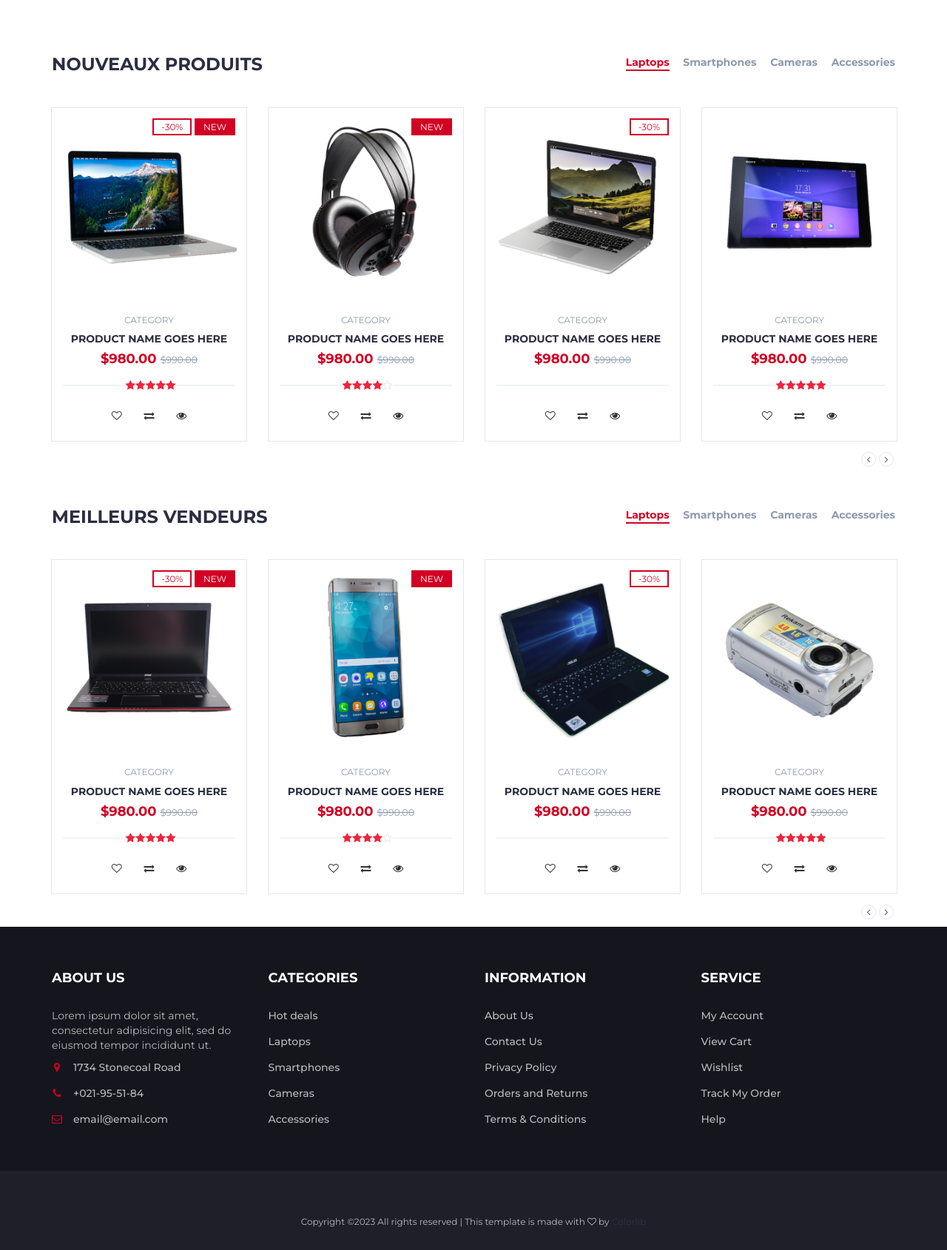
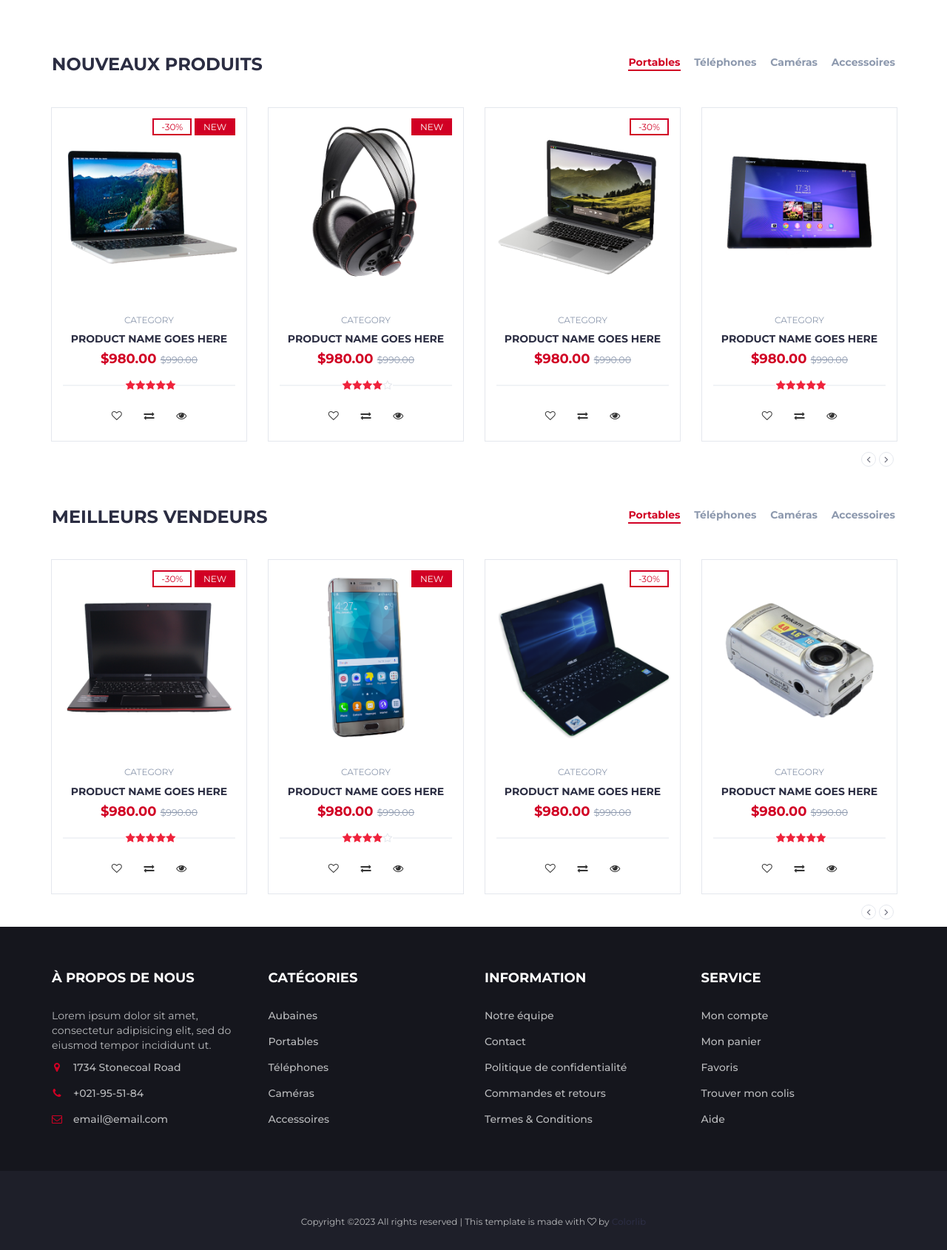
Before and after one commit to Shoyur/WebBoutique, a PHP site: page / in a window 1280 px wide. Shown: the part 653-2343 px from the top of the page at 74% size. Run offline with PHP 8.4, Linux system fonts and the light colour scheme.

Commit message:
traduction

```diff
--- a/Site/index.php
+++ b/Site/index.php
@@ -179,12 +179,12 @@
 							<div class="header-search">
 								<form>
 									<select class="input-select">
-										<option value="0">All Categories</option>
-										<option value="1">Category 01</option>
-										<option value="1">Category 02</option>
+										<option value="0">>Catégories</option>
+										<option value="1">Categorie 01</option>
+										<option value="1">Categorie 02</option>
 									</select>
 									<input class="input" placeholder="Search here">
-									<button class="search-btn">Search</button>
+									<button class="search-btn">Rechercher</button>
 								</form>
 							</div>
 						</div>
@@ -197,7 +197,7 @@
 								<div>
 									<a href="#">
 										<i class="fa fa-heart-o"></i>
-										<span>Your Wishlist</span>
+										<span>Favoris</span>
 										<div class="qty">2</div>
 									</a>
 								</div>
@@ -207,7 +207,7 @@
 								<div class="dropdown">
 									<a class="dropdown-toggle" data-toggle="dropdown" aria-expanded="true">
 										<i class="fa fa-shopping-cart"></i>
-										<span>Your Cart</span>
+										<span>Mon Panier</span>
 										<div class="qty">3</div>
 									</a>
 									<div class="cart-dropdown">
@@ -274,13 +274,13 @@
 				<div id="responsive-nav">
 					<!-- NAV -->
 					<ul class="main-nav nav navbar-nav">
-						<li class="active"><a href="#">Home</a></li>
-						<li><a href="#">Hot Deals</a></li>
-						<li><a href="#">Categories</a></li>
-						<li><a href="#">Laptops</a></li>
-						<li><a href="#">Smartphones</a></li>
-						<li><a href="#">Cameras</a></li>
-						<li><a href="#">Accessories</a></li>
+						<li class="active"><a href="#">Accueil</a></li>
+						<li><a href="#">Aubaines</a></li>
+						<li><a href="#">Catégories</a></li>
+						<li><a href="#">Portables</a></li>
+						<li><a href="#">Téléphone</a></li>
+						<li><a href="#">Caméras</a></li>
+						<li><a href="#">Accessoires</a></li>
 					</ul>
 					<!-- /NAV -->
 				</div>
@@ -302,31 +302,31 @@
 								<li>
 									<div>
 										<h3>02</h3>
-										<span>Days</span>
+										<span>Jours</span>
 									</div>
 								</li>
 								<li>
 									<div>
 										<h3>10</h3>
-										<span>Hours</span>
+										<span>Heures</span>
 									</div>
 								</li>
 								<li>
 									<div>
 										<h3>34</h3>
-										<span>Mins</span>
+										<span>Minutes</span>
 									</div>
 								</li>
 								<li>
 									<div>
 										<h3>60</h3>
-										<span>Secs</span>
+										<span>Secondes</span>
 									</div>
 								</li>
 							</ul>
-							<h2 class="text-uppercase">hot deal this week</h2>
-							<p>New Collection Up to 50% OFF</p>
-							<a class="primary-btn cta-btn" href="#">Shop now</a>
+							<h2 class="text-uppercase">Aubaine de la semaine</h2>
+							<p>Jusqu'à 50% de rabais</p>
+							<a class="primary-btn cta-btn" href="#">Magasinez Maintenant</a>
 						</div>
 					</div>
 				</div>
@@ -350,10 +350,10 @@
 							<h3 class="title">Nouveaux Produits</h3>
 							<div class="section-nav">
 								<ul class="section-tab-nav tab-nav">
-									<li class="active"><a data-toggle="tab" href="#tab1">Laptops</a></li>
-									<li><a data-toggle="tab" href="#tab1">Smartphones</a></li>
-									<li><a data-toggle="tab" href="#tab1">Cameras</a></li>
-									<li><a data-toggle="tab" href="#tab1">Accessories</a></li>
+									<li class="active"><a data-toggle="tab" href="#tab1">Portables</a></li>
+									<li><a data-toggle="tab" href="#tab1">Téléphones</a></li>
+									<li><a data-toggle="tab" href="#tab1">Caméras</a></li>
+									<li><a data-toggle="tab" href="#tab1">Accessoires</a></li>
 								</ul>
 							</div>
 						</div>
@@ -540,10 +540,10 @@
 							<h3 class="title">Meilleurs Vendeurs</h3>
 							<div class="section-nav">
 								<ul class="section-tab-nav tab-nav">
-									<li class="active"><a data-toggle="tab" href="#tab2">Laptops</a></li>
-									<li><a data-toggle="tab" href="#tab2">Smartphones</a></li>
-									<li><a data-toggle="tab" href="#tab2">Cameras</a></li>
-									<li><a data-toggle="tab" href="#tab2">Accessories</a></li>
+									<li class="active"><a data-toggle="tab" href="#tab2">Portables</a></li>
+									<li><a data-toggle="tab" href="#tab2">Téléphones</a></li>
+									<li><a data-toggle="tab" href="#tab2">Caméras</a></li>
+									<li><a data-toggle="tab" href="#tab2">Accessoires</a></li>
 								</ul>
 							</div>
 						</div>
@@ -727,7 +727,7 @@
 					<div class="row">
 						<div class="col-md-3 col-xs-6">
 							<div class="footer">
-								<h3 class="footer-title">About Us</h3>
+								<h3 class="footer-title">À propos de nous</h3>
 								<p>Lorem ipsum dolor sit amet, consectetur adipisicing elit, sed do eiusmod tempor incididunt ut.</p>
 								<ul class="footer-links">
 									<li><a href="#"><i class="fa fa-map-marker"></i>1734 Stonecoal Road</a></li>
@@ -739,13 +739,13 @@
 
 						<div class="col-md-3 col-xs-6">
 							<div class="footer">
-								<h3 class="footer-title">Categories</h3>
+								<h3 class="footer-title">Catégories</h3>
 								<ul class="footer-links">
-									<li><a href="#">Hot deals</a></li>
-									<li><a href="#">Laptops</a></li>
-									<li><a href="#">Smartphones</a></li>
-									<li><a href="#">Cameras</a></li>
-									<li><a href="#">Accessories</a></li>
+									<li><a href="#">Aubaines</a></li>
+									<li><a href="#">Portables</a></li>
+									<li><a href="#">Téléphones</a></li>
+									<li><a href="#">Caméras</a></li>
+									<li><a href="#">Accessoires</a></li>
 								</ul>
 							</div>
 						</div>
@@ -756,11 +756,11 @@
 							<div class="footer">
 								<h3 class="footer-title">Information</h3>
 								<ul class="footer-links">
-									<li><a href="#">About Us</a></li>
-									<li><a href="#">Contact Us</a></li>
-									<li><a href="#">Privacy Policy</a></li>
-									<li><a href="#">Orders and Returns</a></li>
-									<li><a href="#">Terms & Conditions</a></li>
+									<li><a href="#">Notre équipe</a></li>
+									<li><a href="#">Contact</a></li>
+									<li><a href="#">Politique de confidentialité</a></li>
+									<li><a href="#">Commandes et retours</a></li>
+									<li><a href="#">Termes & Conditions</a></li>
 								</ul>
 							</div>
 						</div>
@@ -769,11 +769,11 @@
 							<div class="footer">
 								<h3 class="footer-title">Service</h3>
 								<ul class="footer-links">
-									<li><a href="#">My Account</a></li>
-									<li><a href="#">View Cart</a></li>
-									<li><a href="#">Wishlist</a></li>
-									<li><a href="#">Track My Order</a></li>
-									<li><a href="#">Help</a></li>
+									<li><a href="#">Mon compte</a></li>
+									<li><a href="#">Mon panier</a></li>
+									<li><a href="#">Favoris</a></li>
+									<li><a href="#">Trouver mon colis</a></li>
+									<li><a href="#">Aide</a></li>
 								</ul>
 							</div>
 						</div>
```
